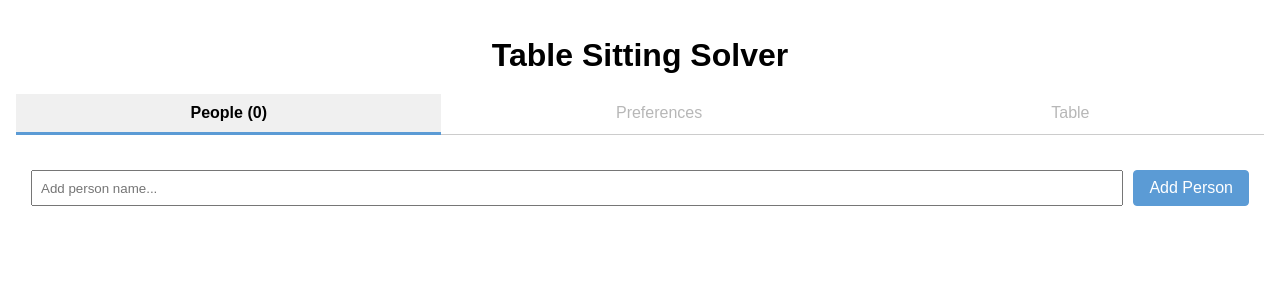
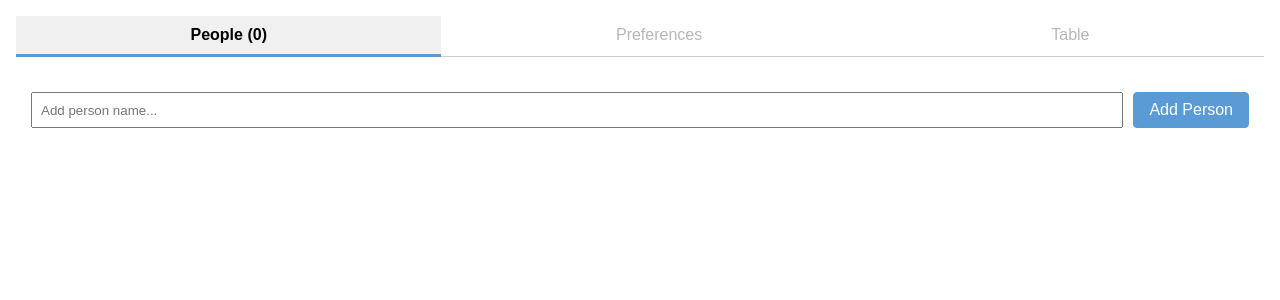
Before and after one commit to cornerman/tabletetris, a React (Vite) app: page / in a window 1280 px wide. Shown: the top 300 px of the page. Built offline with nearby package versions, Linux system fonts and the light colour scheme.

Commit message:
remove headline

```diff
--- a/src/main.tsx
+++ b/src/main.tsx
@@ -458,8 +458,6 @@ function App() {
 
     return (
         <div style={{ fontFamily: 'sans-serif' }}>
-            <h1 style={{ textAlign: 'center', marginBottom: '20px' }}>Table Sitting Solver</h1>
-
             {/* Tab Navigation */}
             <div style={{ display: 'flex', marginBottom: '20px', borderBottom: '1px solid #ccc' }}>
                 <button
```
